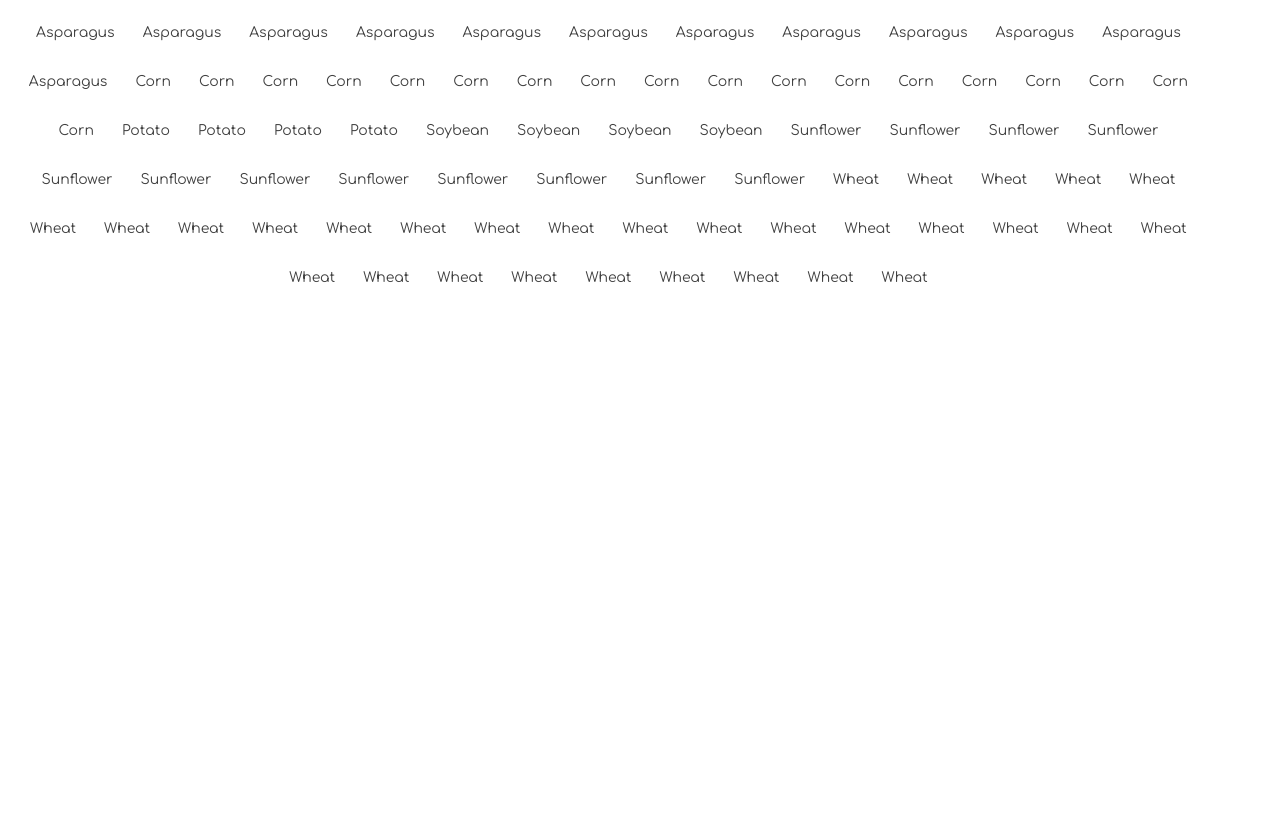
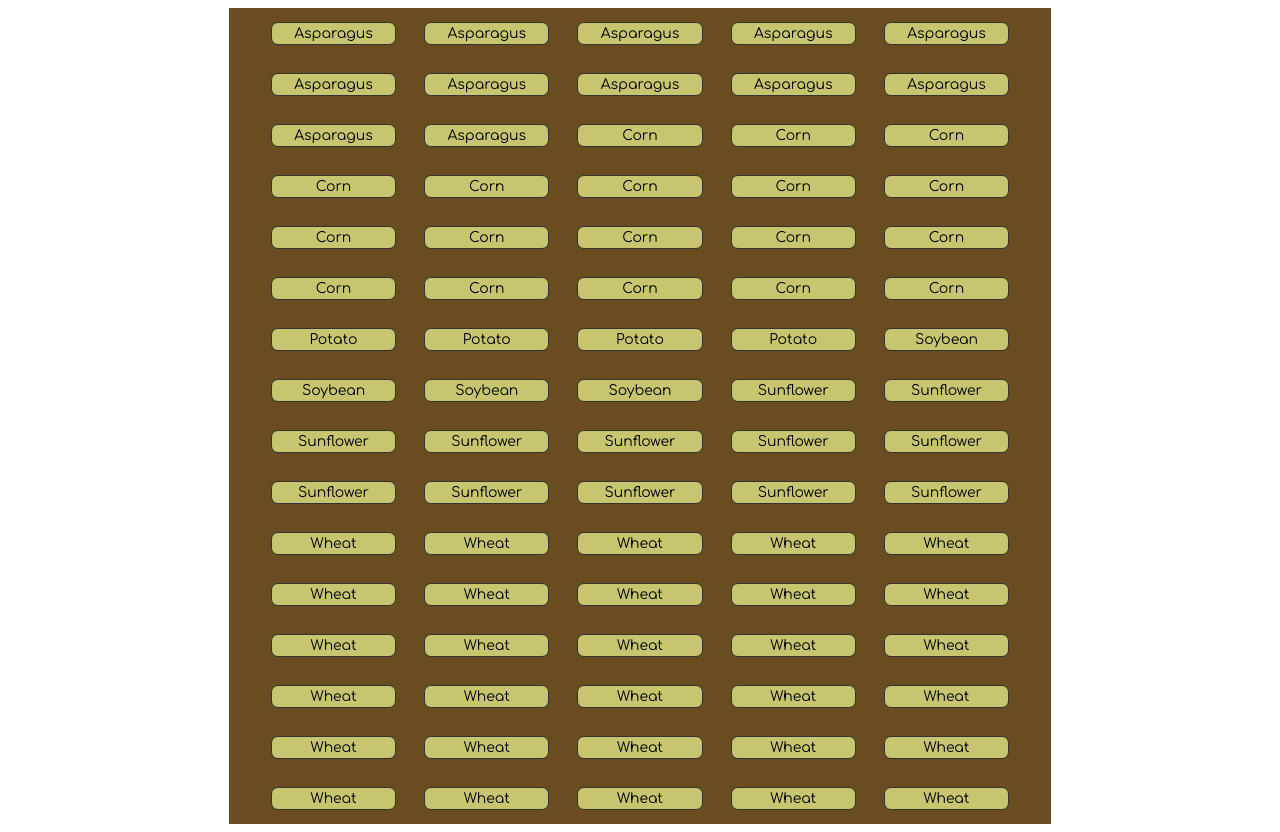
Before and after one commit to Resch17/modern-farm, a website with bundled scripts: page src/index.html in a window 1280 px wide. Before the commit the page ends 800 px from the top, so only its background shows below. Built offline with nearby package versions, Linux system fonts and the light colour scheme; a web font is replaced by a local one.

Commit message:
still no counting ids, todos for styling

```diff
--- a/src/scripts/catalog.js
+++ b/src/scripts/catalog.js
@@ -1,5 +1,6 @@
 export const Catalog = (foodArray) => {
   const htmlContainer = document.querySelector(".container");
+
   for (const item of foodArray) {
     htmlContainer.innerHTML += `<section class="plant">${item.type}</section>`;
   }
--- /dev/null
+++ b/src/scripts/count.js
@@ -0,0 +1,8 @@
+// trying to add an incremental id property to all crop objects in final array
+export const countHarvest = (crops) => {
+  for (let i = 0;i<crops.length;i++){
+    crops[i].id = i+1;
+    console.log(crops[i])
+  }
+  return crops;
+};
--- a/src/scripts/field.js
+++ b/src/scripts/field.js
@@ -3,7 +3,7 @@ let plantArray = [];
 export const addPlant = (seed) => {
   if (Array.isArray(seed) === true) {
     for (let i = 0;i<seed.length;i++) {
-      plantArray.push(seed[i]);
+    plantArray.push(seed[i]);
     }
   } else {
     plantArray.push(seed);
--- a/src/scripts/main.js
+++ b/src/scripts/main.js
@@ -1,9 +1,14 @@
-import {createPlan} from "./plan.js";
-import {addPlant} from "./field.js";
-import {usePlants} from "./field.js";
-import {Catalog} from "./catalog.js";
-import {plantSeeds} from "./tractor.js";
-import {harvestPlants} from "./harvester.js";
+import { createPlan } from "./plan.js";
+import { addPlant } from "./field.js";
+import { usePlants } from "./field.js";
+import { Catalog } from "./catalog.js";
+import { plantSeeds } from "./tractor.js";
+import { harvestPlants } from "./harvester.js";
+// import { countHarvest } from "./count.js"
+
+
+
+// TODO: add distinct class properties to each plant type's object, add the class object to the HTML in catalog.js, style the classes in css. could also implement icons
 
 const yearlyPlan = createPlan();
 plantSeeds(yearlyPlan);
@@ -11,13 +16,18 @@ plantSeeds(yearlyPlan);
 const plantsToHarvest = usePlants();
 
 const harvest = harvestPlants(plantsToHarvest);
-console.log(harvest);
 
-const sortedHarvest = harvest.sort(function(a,b){
-  if (a.type < b.type) {return -1;}
-  if (a.type > b.type) {return 1;}
-  return 0
-})
+const harvestToSort = harvest.slice();
+
+const sortedHarvest = harvestToSort.sort((a, b) => {
+  if (a.type > b.type) return 1;
+  if (b.type > a.type) return -1;
+  return 0;
+});
+
+// const countedHarvest = countHarvest(sortedHarvest)
+// console.log(countedHarvest);
 
 // outputs HTML to DOM
 Catalog(sortedHarvest);
+// console.log(sortedHarvest)
--- a/src/styles/main.css
+++ b/src/styles/main.css
@@ -42,10 +42,18 @@ h6 {
 .container {
   display: flex;
   flex-wrap: wrap;
-  width: 95%;
+  width: 65%;
   justify-content: center;
+  margin: 0 auto;
+  background-color: #694c20;
+  color: #000;
+  text-align: center;
 }
 
 .plant {
   margin: 1em;
+  flex-basis: 15%;
+  border: 1px solid #333;
+  border-radius: 7px;
+  background-color: #c7c56f;
 }
```
Also changed, not shown: src/scripts/harvester.js (+6 -4 lines), src/scripts/tractor.js (+9 -10 lines).
